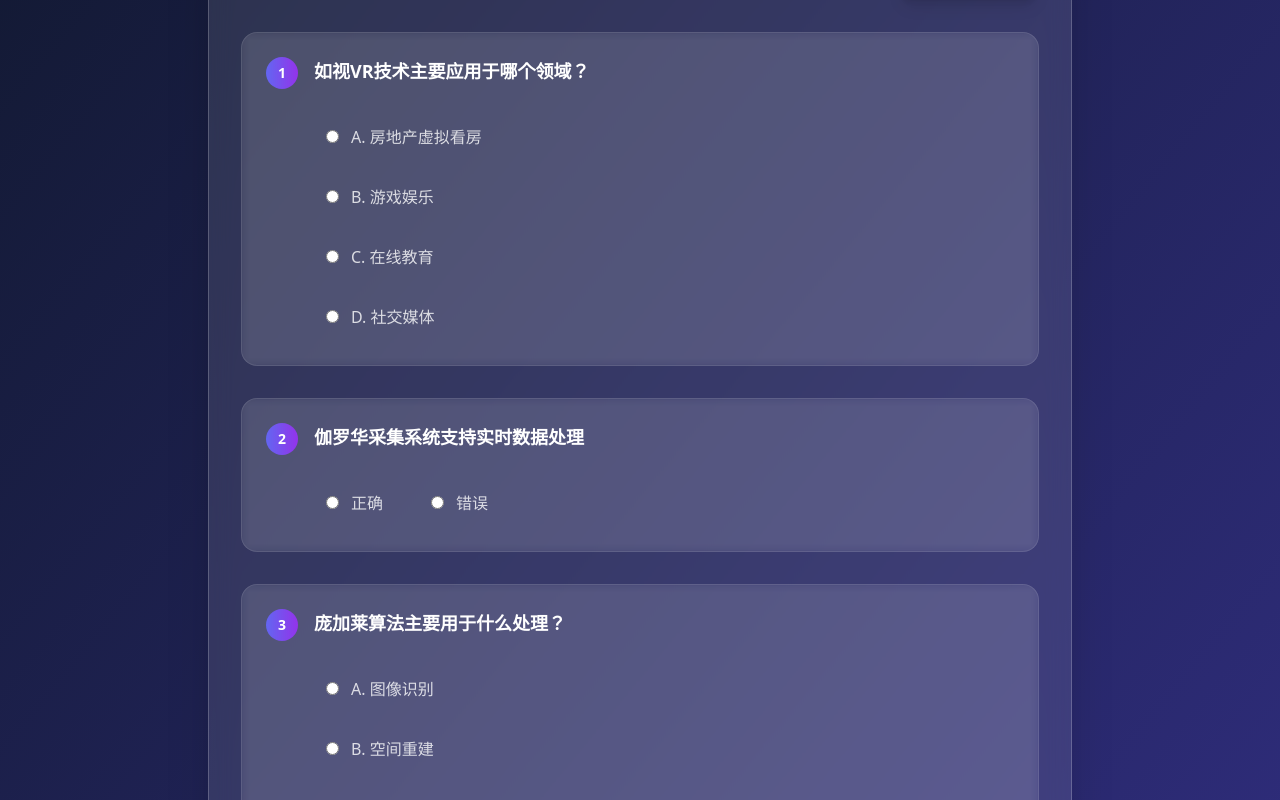
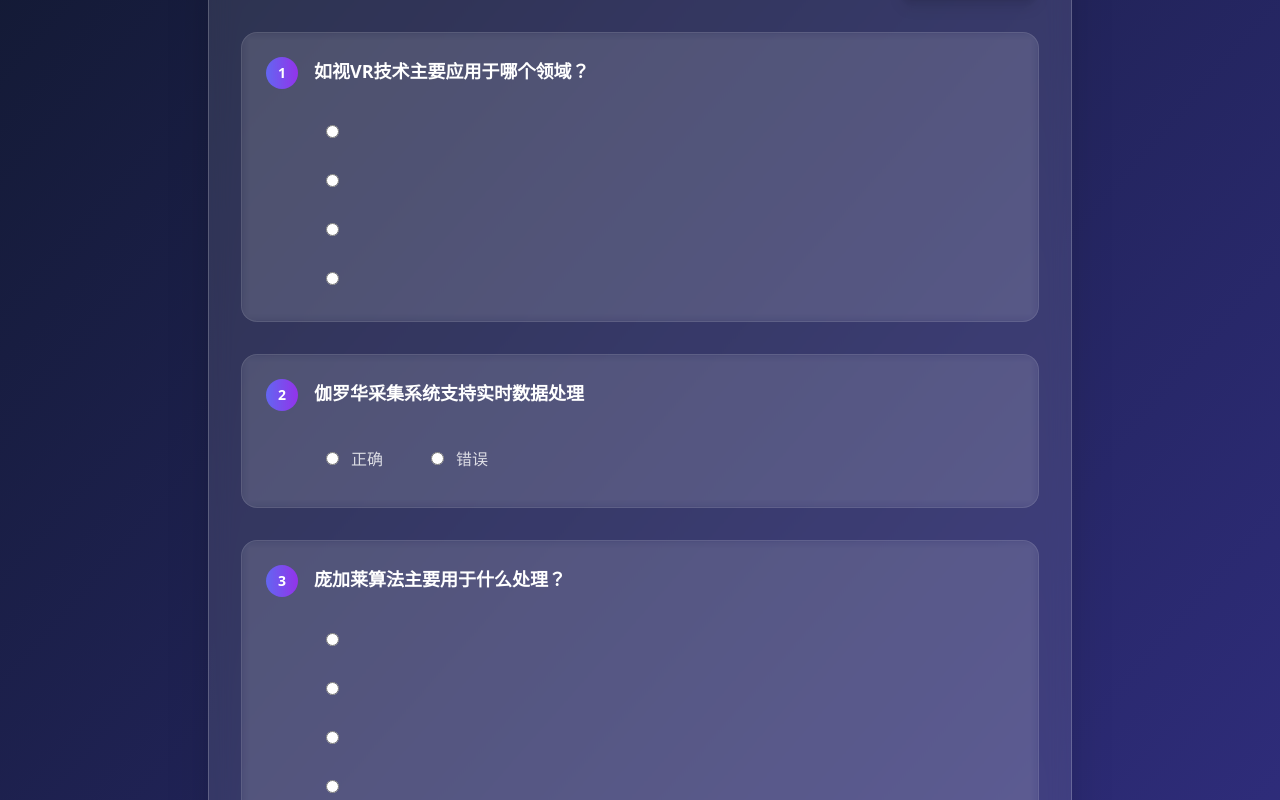
Before and after one commit to Minoclock/rushi-100-questions, a Next.js app: page / in a window 1280 px wide. Shown: the part 3520-4320 px from the top of the page. Built offline with nearby package versions, Linux system fonts and the light colour scheme.

Commit message:
Update page.tsx

```diff
--- a/app/page.tsx
+++ b/app/page.tsx
@@ -515,7 +515,7 @@
                             className="text-indigo-500 focus:ring-indigo-500 bg-white/10 border-white/20"
                           />
                           <span className="text-white/80 group-hover:text-white transition-colors">
-                            {option}
+                            {Option}
                           </span>
                         </label>
                       ))}
```
